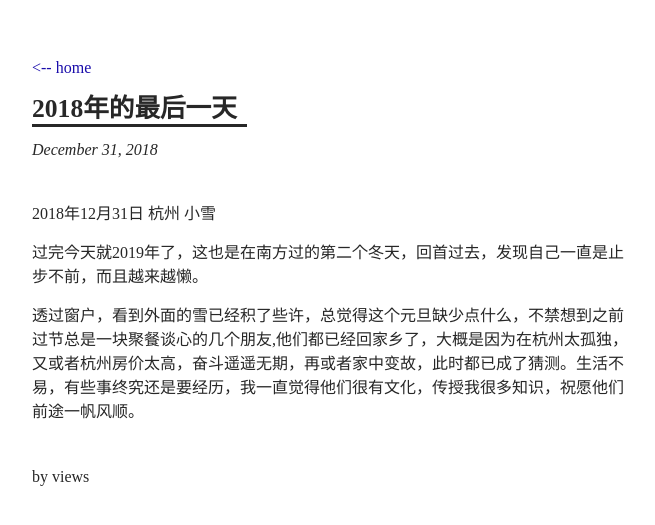
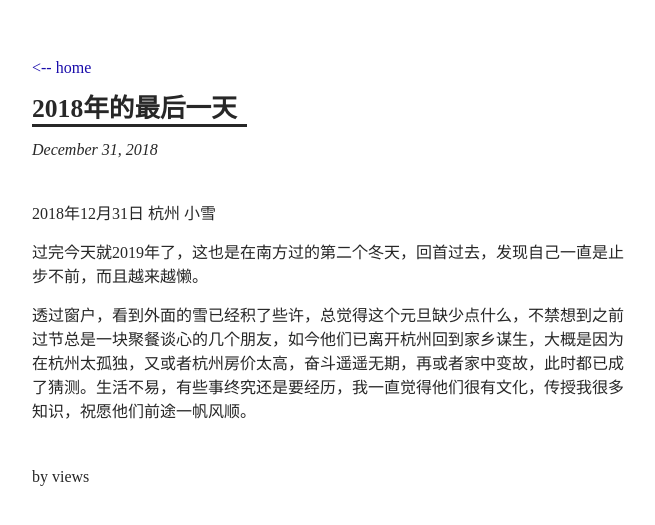
Before and after one commit to yrir/oldyuan.com, a Jekyll site: the page built from _posts/2018-12-31-01.md, in a window 1280 px wide. Shown: the top 525 px of the page, without its empty margins (308-963 px from the left). Built offline with Jekyll 4.4.1, drawn with Linux system fonts in a browser that asks for light colours; some web fonts are replaced; comment, search, counter and statistics services are not loaded.

Commit message:
Update 2018-12-31-01.md

```diff
--- a/_posts/2018-12-31-01.md
+++ b/_posts/2018-12-31-01.md
@@ -7,4 +7,4 @@ title: 2018年的最后一天
 
 过完今天就2019年了，这也是在南方过的第二个冬天，回首过去，发现自己一直是止步不前，而且越来越懒。
 
-透过窗户，看到外面的雪已经积了些许，总觉得这个元旦缺少点什么，不禁想到之前过节总是一块聚餐谈心的几个朋友,他们都已经回家乡了，大概是因为在杭州太孤独，又或者杭州房价太高，奋斗遥遥无期，再或者家中变故，此时都已成了猜测。生活不易，有些事终究还是要经历，我一直觉得他们很有文化，传授我很多知识，祝愿他们前途一帆风顺。
+透过窗户，看到外面的雪已经积了些许，总觉得这个元旦缺少点什么，不禁想到之前过节总是一块聚餐谈心的几个朋友，如今他们已离开杭州回到家乡谋生，大概是因为在杭州太孤独，又或者杭州房价太高，奋斗遥遥无期，再或者家中变故，此时都已成了猜测。生活不易，有些事终究还是要经历，我一直觉得他们很有文化，传授我很多知识，祝愿他们前途一帆风顺。
```
